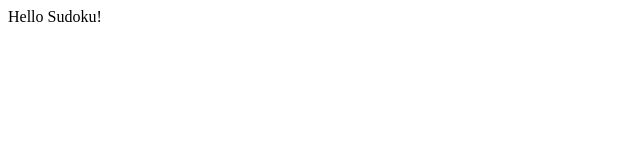
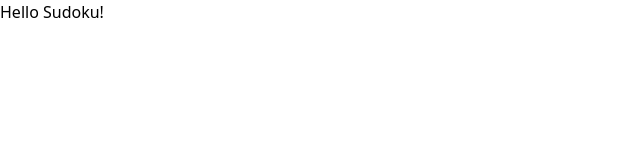
Before and after one commit to Lipata/sudoku, an Angular app: page / in a window 1280 px wide. Shown: the top 160 px of the page, without its empty margins (0-640 px from the left). Built offline with nearby package versions, Linux system fonts and the light colour scheme.

Commit message:
chore: add tailwind

```diff
--- a/package.json
+++ b/package.json
@@ -42,7 +42,10 @@
     "@angular/compiler-cli": "^21.1.0",
     "@types/express": "^5.0.1",
     "@types/node": "^20.17.19",
+    "autoprefixer": "^10.4.24",
     "jsdom": "^27.1.0",
+    "postcss": "^8.5.6",
+    "tailwindcss": "^4.1.18",
     "typescript": "~5.9.2",
     "vitest": "^4.0.8"
   }
--- a/src/styles.scss
+++ b/src/styles.scss
@@ -1 +1,3 @@
+@import "tailwindcss";
+
 /* You can add global styles to this file, and also import other style files */
```
Also changed, not shown: 2 other files (tests, documents, lock files or other folders).
